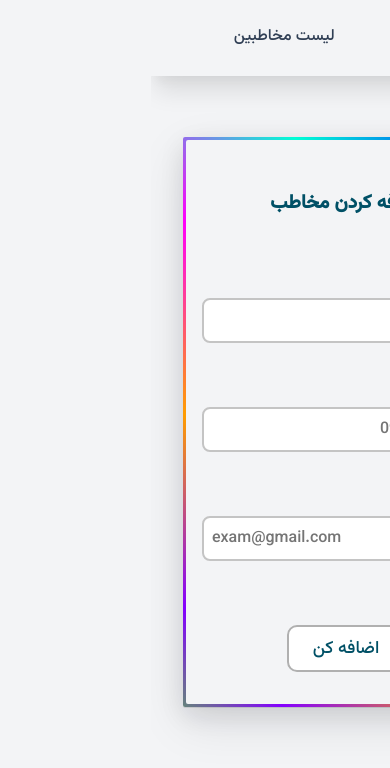
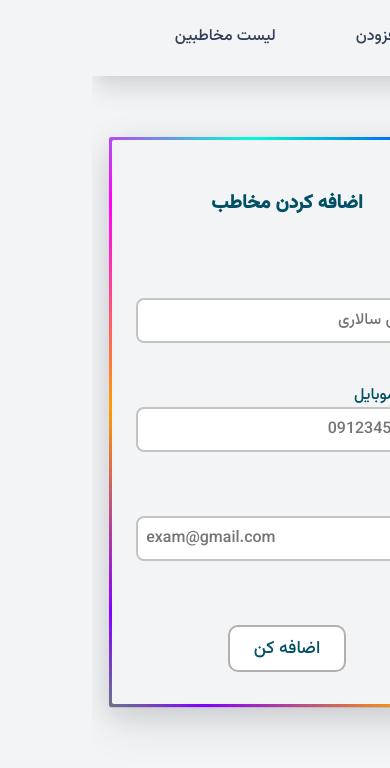
Before and after one commit to Hooseinsalari/contacts-list, a React (Create React App) app: page /add-contact in a window 390 px wide. Shown: the top 768 px of the page. Built offline with nearby package versions, Linux system fonts and the light colour scheme.

Commit message:
add react router dom

```diff
--- a/package.json
+++ b/package.json
@@ -8,6 +8,7 @@
     "@testing-library/user-event": "^13.5.0",
     "react": "^18.1.0",
     "react-dom": "^18.1.0",
+    "react-router-dom": "^6.3.0",
     "react-scripts": "5.0.1",
     "web-vitals": "^2.1.4"
   },
--- a/src/components/AddContact.module.css
+++ b/src/components/AddContact.module.css
@@ -130,9 +130,16 @@
         padding: 2rem .5rem;
     }
 
+    .form__title {
+      font-size: 1.2rem;
+    }
+
+    .form__input {
+      width: 21rem;
+  }
 }
 
-@media (max-width: 505px) {
+/* @media (max-width: 505px) {
 
     .form__title {
         font-size: 1.2rem;
@@ -145,14 +152,14 @@
     .form__input {
         width: 18rem;
     }
-}
+} */
 
-@media (max-width: 343px) {
+@media (max-width: 436px) {
     .form {
-        width: 18rem;
+        width: 90%;
     }
 
     .form__input {
-        width: 16rem;
+        width: 90%;
     }
 }
--- a/src/components/ContactsApp.js
+++ b/src/components/ContactsApp.js
@@ -1,4 +1,5 @@
 import React, { useEffect, useState } from 'react';
+import { Route, Routes } from 'react-router-dom';
 import AddContact from './AddContact';
 import ContactsList from './ContactsList';
 
@@ -29,8 +30,12 @@ const ContactsApp = () => {
 
     return (
         <div className='contacts__app'>
-            <AddContact addContactHandler={addContactHandler} />
-            <ContactsList contacts={contacts} deleteHandler={deleteHandler} />
+            <Routes>
+                <Route path='/add-contact' element={<AddContact addContactHandler={addContactHandler} />} />
+                <Route path='/' element={<ContactsList contacts={contacts} deleteHandler={deleteHandler} />} />
+            </Routes>
+            {/* <AddContact addContactHandler={addContactHandler} /> */}
+            {/* <ContactsList contacts={contacts} deleteHandler={deleteHandler} /> */}
         </div>
     );
 };
--- a/src/components/shared/Navbar.js
+++ b/src/components/shared/Navbar.js
@@ -1,4 +1,5 @@
 import React from "react";
+import { Link } from "react-router-dom";
 
 // style
 import styles from "./Navbar.module.css";
@@ -8,14 +9,14 @@ const Navbar = () => {
     <div className={styles.menu}>
       <ul className={styles["menu__list"]}>
         <li className={styles["menu__item"]}>
-          <a className={styles["menu__link"]} href="#">
+          <Link to='/add-contact' className={styles["menu__link"]} >
             افزودن
-          </a>
+          </Link>
         </li>
         <li className={styles["menu__item"]}>
-          <a className={styles["menu__link"]} href="#">
+          <Link to='/' className={styles["menu__link"]} >
             لیست مخاطبین
-          </a>
+          </Link>
         </li>
       </ul>
     </div>
--- a/src/index.js
+++ b/src/index.js
@@ -2,8 +2,11 @@ import React from 'react';
 import ReactDOM from 'react-dom/client';
 import './index.css';
 import App from './App';
+import { BrowserRouter } from 'react-router-dom';
 
 const root = ReactDOM.createRoot(document.getElementById('root'));
 root.render(
-  <App />
+  <BrowserRouter>
+    <App />
+  </BrowserRouter>
 );
```
Also changed, not shown: 1 other file (tests, documents, lock files or other folders).
